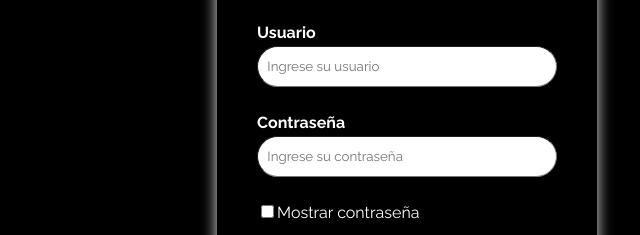
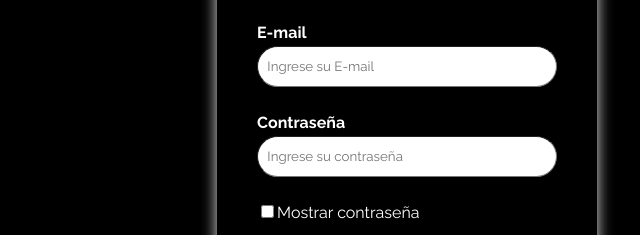
Before and after one commit to florenciapeluso/E-MERCADO-GRUPO-1, a plain HTML site: page login.html in a window 1280 px wide. Shown: the part 282-517 px from the top of the page, 553-1193 px from the left. Drawn offline with nearby package versions, Linux system fonts and the light colour scheme.

Commit message:
Update Login UI (now E-mail instead of Username)

```diff
--- a/login.html
+++ b/login.html
@@ -24,8 +24,8 @@
               <form>
                 <h1 class="centered-text">Iniciar sesión</h1>
                 <img src="img/profile_icon.svg" class="profile-icon" alt="Ícono de cuenta de usuario"><br>
-                <label class="login-label" for="user">Usuario</label><br>
-                <input class="login-input" type="text" name="user" id="user" placeholder="Ingrese su usuario"
+                <label class="login-label" for="user">E-mail</label><br>
+                <input class="login-input" type="email" name="user" id="user" placeholder="Ingrese su E-mail"
                   required><br><br>
                 <label class="login-label" for="password">Contraseña</label><br>
                 <input class="login-input" type="password" name="password" id="password"
```
